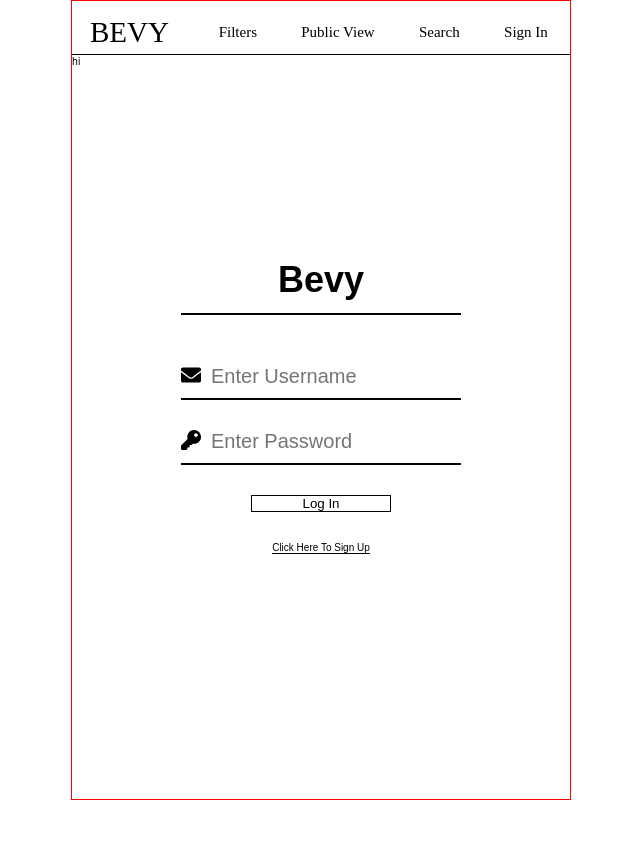
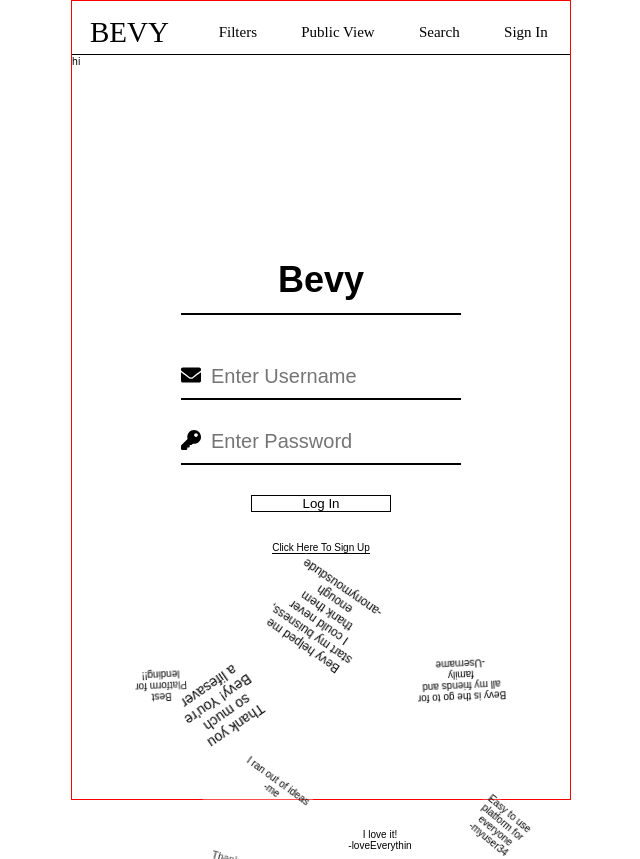
Before and after one commit to clintKunz/HackathonBevy, a React (Create React App) app in the folder front-end/: page /login in a window 1280 px wide. Shown: the whole page, without its empty margins (319-959 px from the left). Before the commit the page ends 800 px from the top, so only its background shows below. Built offline with nearby package versions, Linux system fonts and the light colour scheme.

Commit message:
finished with the animation on login page

```diff
--- a/front-end/src/components/Login.js
+++ b/front-end/src/components/Login.js
@@ -5,6 +5,8 @@ import styled from "styled-components";
 
 //font awesome
 import { FontAwesomeIcon } from "@fortawesome/react-fontawesome";
+//custom css
+import './landingPage.css';
 
 const StyledLoginComp = styled.div`
   font-family: sans-serif;
@@ -15,6 +17,7 @@ const StyledLoginComp = styled.div`
   color: black;
   transform: translate(-50%, -50%);
   text-align: center;
+  z-index:10;
   h1 {
     font-size: 36px;
     border-bottom: 2px solid black;
@@ -135,6 +138,17 @@ class LogIn extends React.Component {
         <Link className="sign-up-btn" to="/signup">
           Click Here To Sign Up
         </Link>
+        <ul className="bg-bubbles">
+                    <li>Best Platform for lending!!</li>
+                    <li>Thank you so much Bevy! You're a lifesaver</li>
+                    <li>Thank you Bevy</li>
+                    <li>Bevy helped me start my buisness, I could never thank them enough <br />-anonymousdude</li>
+                    <li>Bevy is the go to for all my friends and family<br /> -Username</li>
+                    <li>Easy to use platform for everyone <br />-myuser34</li>
+                    <li>My favorite app <br /> -user10</li>
+                    <li>I love it! <br />-loveEverythin</li>
+                    <li>I ran out of ideas <br />-me</li>
+                </ul>
       </StyledLoginComp>
     );
   }
--- /dev/null
+++ b/front-end/src/components/landingPage.css
@@ -0,0 +1,118 @@
+  .bg-bubbles {
+    position: absolute;
+    top: 100%;
+    left:-35%;
+    width: 170%;
+    height: 100%;
+    z-index: 1;
+    overflow-y:hidden;
+  }
+  .bg-bubbles li {
+    position: absolute;
+    font-size:1rem;
+    list-style: none;
+    display: block;
+    width: 40px;
+    height: 40px;
+    background-color: rgba(255, 255, 255, 0.15);
+    bottom: -50px;
+    -webkit-animation: square 25s infinite;
+    animation: square 25s infinite;
+    transition-timing-function: linear;
+    overflow-y: hidden;
+  }
+  .bg-bubbles li:nth-child(1) {
+    left: 10%;
+    width: 60px;
+  }
+  .bg-bubbles li:nth-child(2) {
+    left: 20%;
+    width: 80px;
+    height: 80px;
+    font-size:1.4rem;
+    -webkit-animation-delay: 2s;
+            animation-delay: 2s;
+    -webkit-animation-duration: 17s;
+            animation-duration: 17s;
+  }
+  .bg-bubbles li:nth-child(3) {
+    left: 25%;
+    -webkit-animation-delay: 4s;
+            animation-delay: 4s;
+  }
+  .bg-bubbles li:nth-child(4) {
+    left: 40%;
+    width: 100px;
+    height: 85px;
+    font-size:1.2rem;
+    -webkit-animation-duration: 22s;
+            animation-duration: 22s;
+    background-color: rgba(255, 255, 255, 0.25);
+  }
+  .bg-bubbles li:nth-child(5) {
+    width:90px;
+    height:50px;
+    left: 70%;
+    background:none;
+  }
+  .bg-bubbles li:nth-child(6) {
+    left: 80%;
+    width: 60px;
+    height: 60px;
+    -webkit-animation-delay: 3s;
+            animation-delay: 3s;
+    background-color: rgba(255, 255, 255, 0.2);
+  }
+  .bg-bubbles li:nth-child(7) {
+    left: 32%;
+    width: 100px;
+    height: 50px;
+    -webkit-animation-delay: 7s;
+            animation-delay: 7s;
+  }
+  .bg-bubbles li:nth-child(8) {
+    left: 55%;
+    width: 70px;
+    height: 80px;
+    -webkit-animation-delay: 13s;
+            animation-delay: 13s;
+    -webkit-animation-duration: 40s;
+            animation-duration: 40s;
+  }
+  .bg-bubbles li:nth-child(9) {
+    left: 25%;
+    width: 100px;
+    height: 100px;
+    -webkit-animation-delay: 2s;
+            animation-delay: 2s;
+    -webkit-animation-duration: 40s;
+            animation-duration: 40s;
+    background-color: rgba(255, 255, 255, 0.3);
+  }
+  .bg-bubbles li:nth-child(10) {
+    left: 90%;
+    width: 160px;
+    height: 160px;
+    -webkit-animation-delay: 11s;
+            animation-delay: 11s;
+  }
+  @-webkit-keyframes square {
+    0% {
+      -webkit-transform: translateY(0);
+              transform: translateY(0);
+    }
+    100% {
+      -webkit-transform: translateY(-700px) rotate(600deg);
+              transform: translateY(-700px) rotate(600deg);
+    }
+  }
+  @keyframes square {
+    0% {
+      -webkit-transform: translateY(0);
+              transform: translateY(0);
+    }
+    100% {
+      -webkit-transform: translateY(-700px) rotate(600deg);
+              transform: translateY(-700px) rotate(600deg);
+    }
+  }
```
Also changed, not shown: 1 other file (tests, documents, lock files or other folders).
